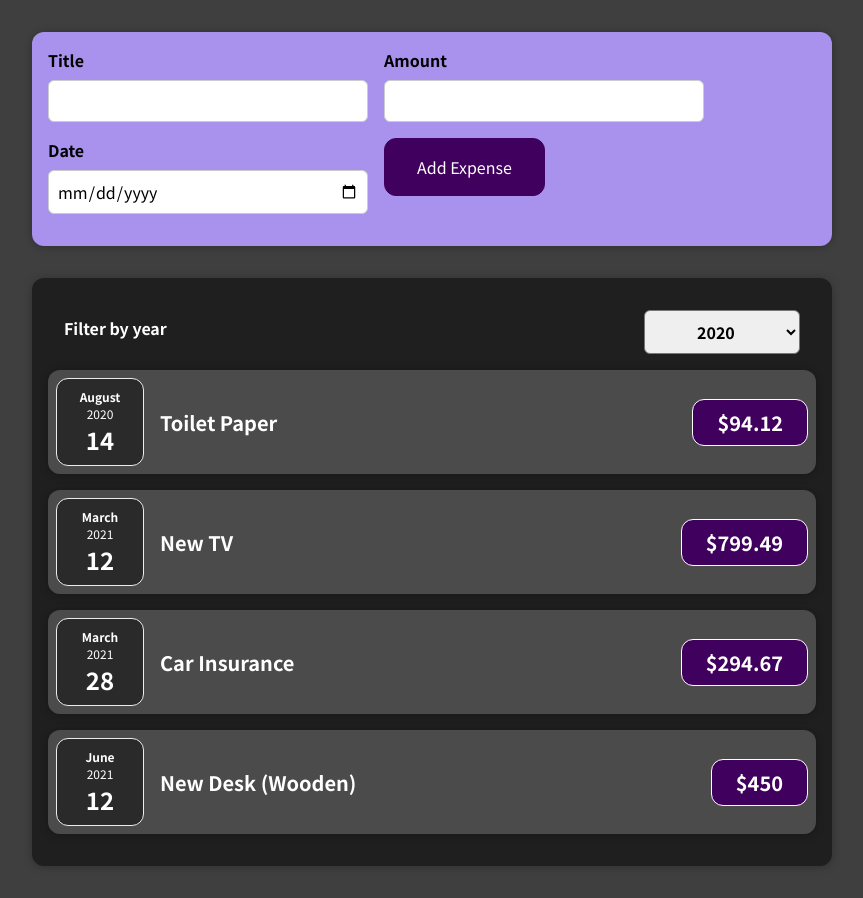
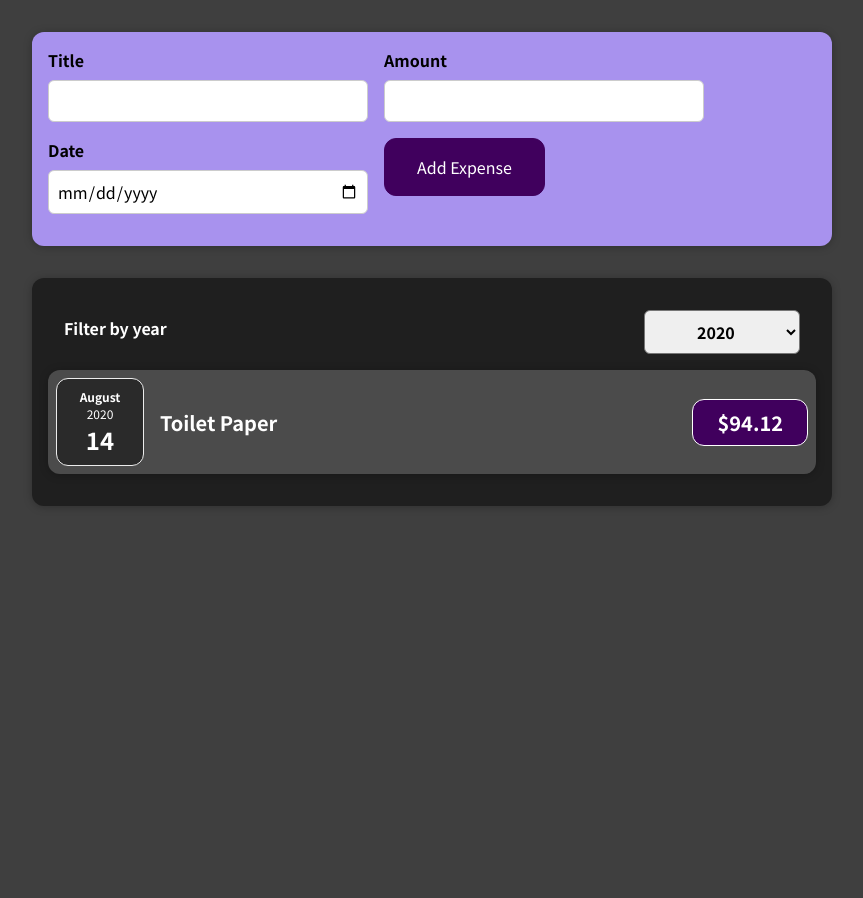
Before and after one commit to AQAMINE/ExpensesManager-reactJs, a React (Create React App) app: page / in a window 1280 px wide. Shown: the whole page, without its empty margins (208-1071 px from the left). After the commit the page ends 800 px from the top, so only its background shows below. Built offline with nearby package versions, Linux system fonts and the light colour scheme.

Commit message:
Activate Filter

```diff
--- a/src/App.js
+++ b/src/App.js
@@ -39,6 +39,7 @@ const App = () => {
     });
   };
 
+
   return (
     <div>
       <NewExpense onAddExpense={addExpenseHandler}/>
--- a/src/components/Expenses/Expenses.js
+++ b/src/components/Expenses/Expenses.js
@@ -11,6 +11,10 @@ const Expenses = (props) => {
     setFiltredYear(selectedYear);
   };
 
+  const filtredExpenses = props.items.filter(expense => {
+    return expense.date.getFullYear().toString() === filtredYear;
+  });
+
   return (
     <div>
       <Card className="expenses">
@@ -18,7 +22,7 @@ const Expenses = (props) => {
           selected={filtredYear}
           onChangeFilter={filterChangeHandler}
         />
-        {props.items.map((expense) => (
+        {filtredExpenses.map((expense) => (
           <ExpenseItem
             key={expense.id}
             title={expense.title}
```
